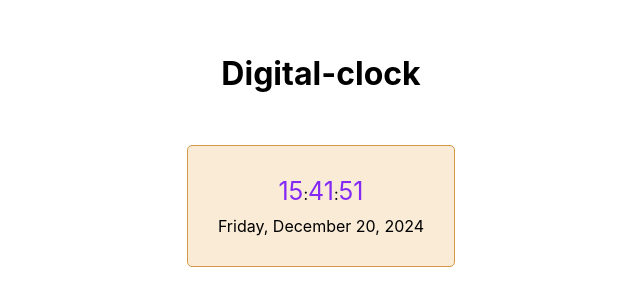
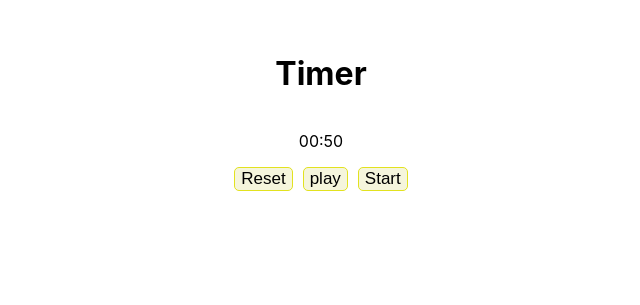
Before and after one commit to sindhupallavi14/React-mini-projects, a React (Create React App) app: page / in a window 1280 px wide. Shown: the part 223-528 px from the top of the page, without its empty margins (319-959 px from the left). Built offline with nearby package versions, Linux system fonts and the light colour scheme.

Commit message:
Timer completed

```diff
--- a/src/App.js
+++ b/src/App.js
@@ -25,6 +25,7 @@ import Customfeatureflag from './Components/Feature-flags/context/featureContext
 import { ModalTest } from './Components/Modal-popup/modalTest';
 import Paginationtest from './Components/Pagination/pagination-test';
 import Clock from './Components/Digital-Clock/clock';
+import TimerTest from './Components/Timer/timer-test';
 
 function App() {
   return (
@@ -76,7 +77,11 @@ function App() {
         {/* <ModalTest/> */}
 
         {/* <Paginationtest/> */}
-        <Clock/>
+
+        {/* <Clock/> */}
+
+        <TimerTest/>
+
 
 
 
--- /dev/null
+++ b/src/Components/Timer/timer-test.js
@@ -0,0 +1,22 @@
+import React, { useState } from "react";
+import Timer from "./timer";
+import "./timer.css";
+
+export default function TimerTest() {
+  const [isTimeUp, setIsTimeUp] = useState(false);
+
+  function handleTimeFinish() {
+    setIsTimeUp(true);
+  }
+
+  return (
+    <div className="timer-container">
+      <h1>Timer</h1>
+      {isTimeUp ? (
+        <h2>Time up............!!!!</h2>
+      ) : (
+        <Timer initialTime={50} onTimeFinish={handleTimeFinish} />
+      )}
+    </div>
+  );
+}
--- /dev/null
+++ b/src/Components/Timer/timer.css
@@ -0,0 +1,27 @@
+.timer-con{
+    display: flex;
+    flex-direction: column;
+    justify-content: center;
+    align-items: center;
+}
+
+.timer-btns{
+    gap: 10px;
+    display: flex;
+}
+
+.timer-btns button{
+    background-color: beige;
+    border: 1px solid rgb(226, 226, 31);
+    border-radius: 5px;
+    font-size: 17px;
+    cursor: pointer;
+}
+
+.timer-container{
+    display: flex;
+    flex-direction: column;
+    justify-content: center;
+    align-items: center;
+    margin-top: 20%;
+}
--- /dev/null
+++ b/src/Components/Timer/timer.js
@@ -0,0 +1,73 @@
+import React, { useEffect, useRef, useState } from 'react'
+import "./timer.css"
+
+export default function Timer({initialTime,onTimeFinish}) {
+
+    const [time,settime]=useState(initialTime);
+    const [isRunning,setIsRunning]=useState(false);
+    const intervalReference=useRef();
+
+    useEffect(()=>
+    {
+        if(isRunning)
+        {
+           //interval
+            intervalReference.current=setInterval(()=>
+            {
+               settime((prevTime)=>{
+                    if(prevTime===0)
+                    {
+                      clearInterval(intervalReference.current);
+                      setIsRunning(false)
+                        onTimeFinish();
+                        return 0;
+
+                    }
+                    else{
+                        return prevTime-1;
+                    }
+               })
+            },1000)
+        }
+        else{
+            clearInterval(intervalReference.current);
+        }
+
+        return ()=>{
+            clearInterval(intervalReference.current)
+        }
+    },[isRunning,onTimeFinish])
+
+    const min=Math.floor(time/60);
+    const sec=time % 60;
+
+    function handleReset()
+    {
+       settime(initialTime)
+       setIsRunning(false);
+    }
+
+    function handlePauseandPlay()
+    {
+       setIsRunning((prev)=>(!prev))
+    }
+    function handleStart()
+    {
+        settime(initialTime);
+        setIsRunning(true);
+    }
+
+
+  return (
+    <div className='timer-con'>
+        <div className='timer'>
+           <p>{String(min).padStart(2,'0')}:{String(sec).padStart(2,'0')}</p>
+        </div>
+        <div className='timer-btns'>
+            <button onClick={()=>handleReset()}>Reset</button>
+            <button onClick={handlePauseandPlay}>{isRunning ? "pause" :"play"}</button>
+            <button onClick={()=>handleStart()} disabled={time !== initialTime}>Start</button>
+        </div>
+    </div>
+  )
+}
```
Also changed, not shown: src/Components/Digital-Clock/clock.css (+5 -6 lines).
